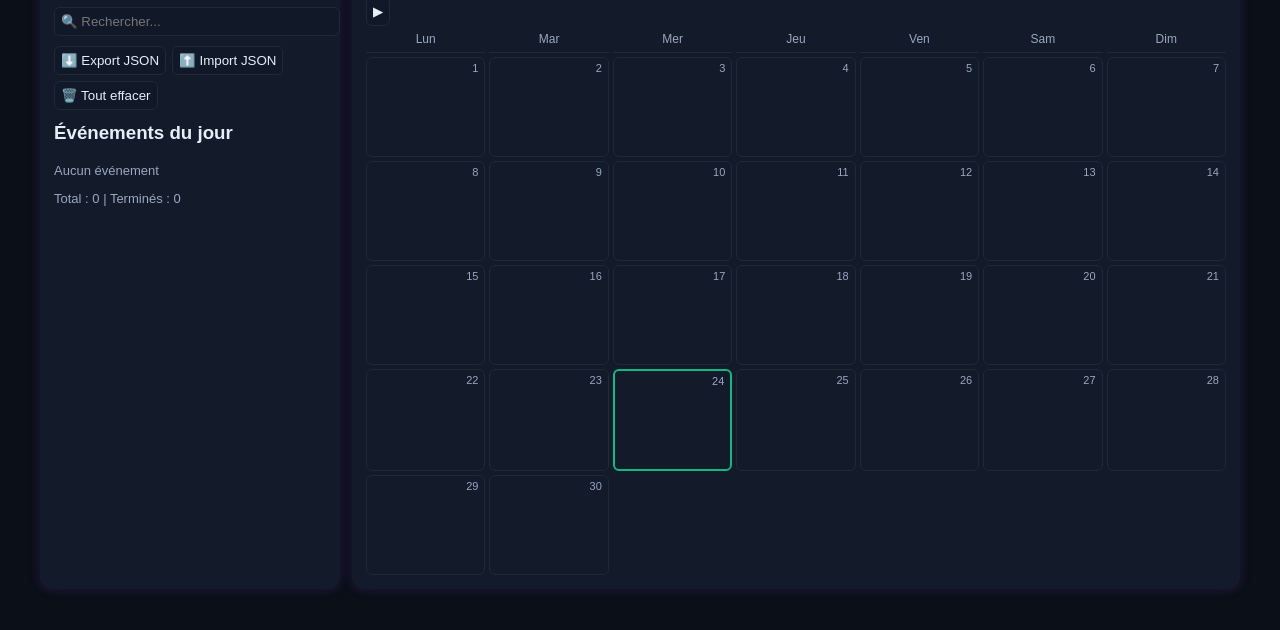
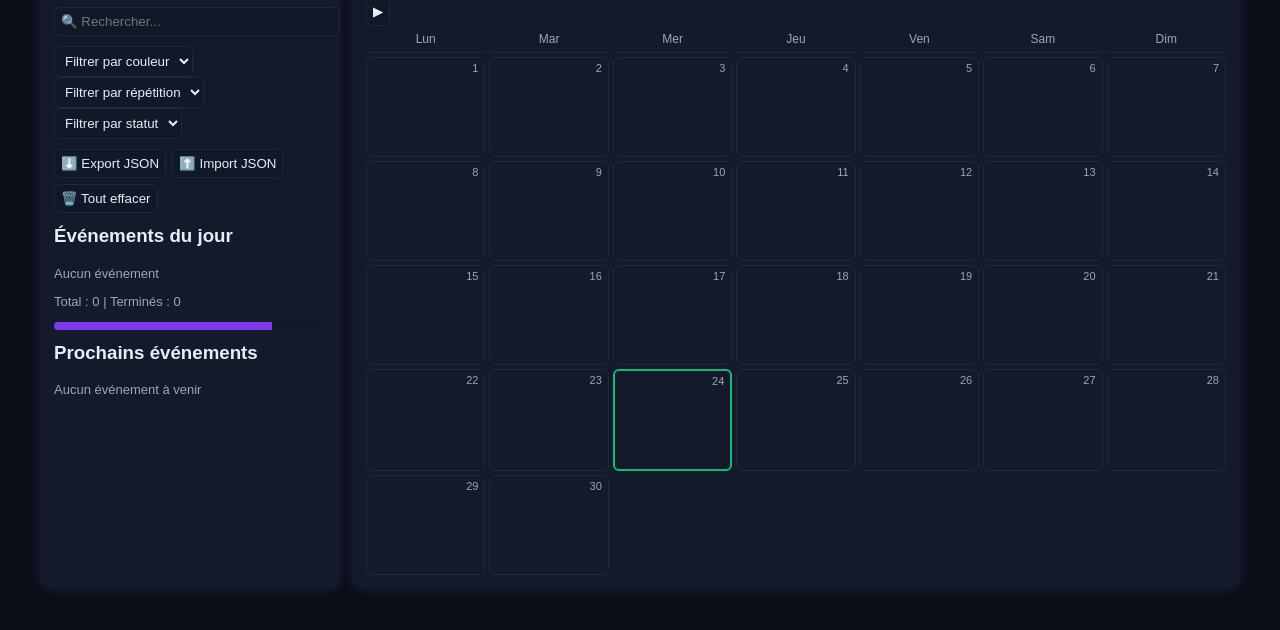
Before and after one commit to RaphUi2/Gamer-Calendrier, a plain HTML site: page index.html in a window 1280 px wide. Shown: the part 104-734 px from the top of the page. Drawn offline with Linux system fonts and the light colour scheme.

Commit message:
Update index.html

```diff
--- a/index.html
+++ b/index.html
@@ -23,12 +23,15 @@ button:hover{background:var(--accent);color:white;cursor:pointer}
 .day .date{position:absolute;top:4px;right:6px;font-size:11px;color:var(--muted)}
 .day.other-month{opacity:0.3}
 .day.today{border:2px solid var(--today)}
+.day.expired{opacity:0.4}
 .event{display:block;margin-top:18px;padding:3px 6px;border-radius:6px;font-size:12px;color:#000;overflow:hidden;text-overflow:ellipsis;white-space:nowrap;cursor:pointer}
 .event.done{text-decoration:line-through;opacity:0.6}
 .modal-backdrop{position:fixed;inset:0;background:rgba(0,0,0,0.6);display:none;align-items:center;justify-content:center;z-index:100}
 .modal{background:var(--panel);padding:14px;border-radius:12px;width:420px;max-width:95%}
 li.done{text-decoration:line-through;opacity:0.6}
 .actions{margin-top:10px;display:flex;gap:6px;flex-wrap:wrap}
+.progress-bar{background:#111827;border-radius:6px;height:8px;overflow:hidden;margin-top:6px}
+.progress-fill{height:100%;background:var(--accent)}
 </style>
 </head>
 <body>
@@ -40,6 +43,23 @@ li.done{text-decoration:line-through;opacity:0.6}
     <div style="margin-top:10px;">
       <input type="text" id="searchEvent" placeholder="🔍 Rechercher..." style="width:100%;"/>
     </div>
+    <div style="margin-top:10px;">
+      <select id="filterColor" class="filter">
+        <option value="">Filtrer par couleur</option>
+      </select>
+      <select id="filterRepeat" class="filter">
+        <option value="">Filtrer par répétition</option>
+        <option value="none">Aucun</option>
+        <option value="daily">Quotidien</option>
+        <option value="weekly">Hebdomadaire</option>
+        <option value="monthly">Mensuel</option>
+      </select>
+      <select id="filterDone" class="filter">
+        <option value="">Filtrer par statut</option>
+        <option value="done">Terminés</option>
+        <option value="pending">En cours</option>
+      </select>
+    </div>
     <div class="actions">
       <button id="exportBtn">⬇️ Export JSON</button>
       <button id="importBtn">⬆️ Import JSON</button>
@@ -49,6 +69,9 @@ li.done{text-decoration:line-through;opacity:0.6}
     <h3 style="margin-top:12px">Événements du jour</h3>
     <ul id="dayEventsList" style="list-style:none;padding:0;font-size:13px;color:var(--muted)"></ul>
     <p id="eventCount" style="margin-top:10px;font-size:13px;color:var(--muted)"></p>
+    <div class="progress-bar"><div class="progress-fill" id="monthProgress"></div></div>
+    <h3 style="margin-top:12px">Prochains événements</h3>
+    <ul id="upcomingEvents" style="list-style:none;padding:0;font-size:13px;color:var(--muted)"></ul>
   </div>
   <div class="calendar">
     <div class="month-header">
@@ -105,6 +128,11 @@ const exportBtn=document.getElementById('exportBtn');
 const importBtn=document.getElementById('importBtn');
 const importFile=document.getElementById('importFile');
 const searchEvent=document.getElementById('searchEvent');
+const filterColor=document.getElementById('filterColor');
+const filterRepeat=document.getElementById('filterRepeat');
+const filterDone=document.getElementById('filterDone');
+const monthProgress=document.getElementById('monthProgress');
+const upcomingEvents=document.getElementById('upcomingEvents');
 
 let currentDate=new Date();
 let events=JSON.parse(localStorage.getItem('gamerEvents')||'[]');
@@ -139,6 +167,7 @@ function renderCalendar(){
 
     dayEvents.forEach(e=>{
       const ev=document.createElement('div'); ev.className='event'; if(e.done) ev.classList.add('done');
+      if(new Date(e.date)<new Date()) div.classList.add('expired');
       ev.style.background=e.color||"#7c3aed"; ev.textContent=e.title;
       div.appendChild(ev);
     });
@@ -152,6 +181,9 @@ function renderCalendar(){
 
   updateCount();
   showDayEvents(new Date());
+  updateMonthProgress();
+  updateUpcomingEvents();
+  populateColorFilter();
 }
 
 function showDayEvents(date){
@@ -162,6 +194,16 @@ function showDayEvents(date){
 
   const filterText=searchEvent.value.toLowerCase();
   if(filterText) dayEvents=dayEvents.filter(e=>e.title.toLowerCase().includes(filterText));
+
+  const colorFilter=filterColor.value;
+  if(colorFilter) dayEvents=dayEvents.filter(e=>e.color===colorFilter);
+
+  const repeatFilter=filterRepeat.value;
+  if(repeatFilter) dayEvents=dayEvents.filter(e=>e.repeat===repeatFilter);
+
+  const doneFilter=filterDone.value;
+  if(doneFilter==='done') dayEvents=dayEvents.filter(e=>e.done);
+  else if(doneFilter==='pending') dayEvents=dayEvents.filter(e=>!e.done);
 
   dayEventsList.innerHTML='';
   if(dayEvents.length===0){dayEventsList.innerHTML='<li>Aucun événement</li>'}
@@ -177,7 +219,10 @@ function showDayEvents(date){
       const btnDel=document.createElement("button"); btnDel.textContent="🗑️";
       btnDel.onclick=()=>{events=events.filter(ev=>ev!==e);saveEvents();renderCalendar()};
 
-      li.append(" ",btnDone," ",btnDel);
+      const btnDup=document.createElement("button"); btnDup.textContent="📄";
+      btnDup.onclick=()=>{events.push({...e,date:new Date().toISOString()}); saveEvents(); renderCalendar()};
+
+      li.append(" ",btnDone," ",btnDel," ",btnDup);
       dayEventsList.appendChild(li);
     })
   }
@@ -220,10 +265,38 @@ importFile.onchange=(e)=>{
   reader.readAsText(file);
 };
 searchEvent.oninput=()=>renderCalendar();
+filterColor.onchange=renderCalendar;
+filterRepeat.onchange=renderCalendar;
+filterDone.onchange=renderCalendar;
 
 function updateCount(){
   const done=events.filter(e=>e.done).length;
   eventCount.textContent=`Total : ${events.length} | Terminés : ${done}`;
+}
+
+function updateMonthProgress(){
+  const today=new Date();
+  const daysInMonth=new Date(today.getFullYear(),today.getMonth()+1,0).getDate();
+  const percent=(today.getDate()/daysInMonth)*100;
+  monthProgress.style.width=percent+"%";
+}
+
+function populateColorFilter(){
+  const colors=[...new Set(events.map(e=>e.color))];
+  filterColor.innerHTML='<option value="">Filtrer par couleur</option>';
+  colors.forEach(c=>filterColor.innerHTML+=`<option value="${c}">${c}</option>`);
+}
+
+function updateUpcomingEvents(){
+  const now=new Date();
+  const upcoming=events.filter(e=>new Date(e.date)>now && !e.done).sort((a,b)=>new Date(a.date)-new Date(b.date)).slice(0,5);
+  upcomingEvents.innerHTML='';
+  if(upcoming.length===0) upcomingEvents.innerHTML='<li>Aucun événement à venir</li>';
+  else upcoming.forEach(e=>{
+    const li=document.createElement('li');
+    li.textContent=`${new Date(e.date).toLocaleString('fr-FR',{hour:'2-digit',minute:'2-digit'})} - ${e.title}`;
+    upcomingEvents.appendChild(li);
+  });
 }
 
 // ==== Notifications ====
```
